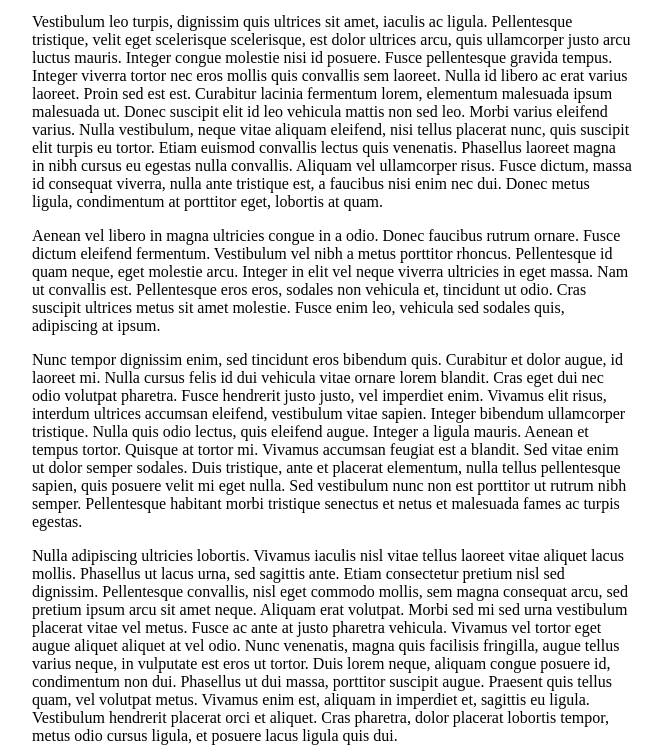
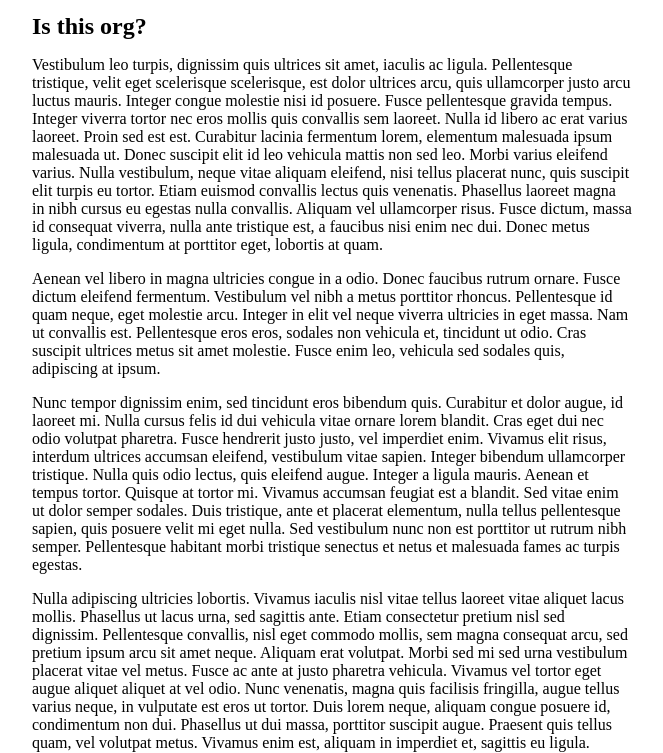
Before and after one commit to arnabold/arnabold.github.io, a plain HTML site: page posts/2017-11-21-site-workflow.html in a window 1280 px wide. Shown: the part 139-892 px from the top of the page, without its empty margins (308-971 px from the left). Drawn offline with Linux system fonts and the light colour scheme.

Commit message:
Update (2016-11-21 16:28:55 CET)

```diff
--- a/posts/2017-11-21-site-workflow.html
+++ b/posts/2017-11-21-site-workflow.html
@@ -29,6 +29,7 @@
 
 </div>
 
+<h1 id="is-this-org">Is this org?</h1>
 <p>Vestibulum leo turpis, dignissim quis ultrices sit amet, iaculis ac ligula. Pellentesque tristique, velit eget scelerisque scelerisque, est dolor ultrices arcu, quis ullamcorper justo arcu luctus mauris. Integer congue molestie nisi id posuere. Fusce pellentesque gravida tempus. Integer viverra tortor nec eros mollis quis convallis sem laoreet. Nulla id libero ac erat varius laoreet. Proin sed est est. Curabitur lacinia fermentum lorem, elementum malesuada ipsum malesuada ut. Donec suscipit elit id leo vehicula mattis non sed leo. Morbi varius eleifend varius. Nulla vestibulum, neque vitae aliquam eleifend, nisi tellus placerat nunc, quis suscipit elit turpis eu tortor. Etiam euismod convallis lectus quis venenatis. Phasellus laoreet magna in nibh cursus eu egestas nulla convallis. Aliquam vel ullamcorper risus. Fusce dictum, massa id consequat viverra, nulla ante tristique est, a faucibus nisi enim nec dui. Donec metus ligula, condimentum at porttitor eget, lobortis at quam.</p>
 <p>Aenean vel libero in magna ultricies congue in a odio. Donec faucibus rutrum ornare. Fusce dictum eleifend fermentum. Vestibulum vel nibh a metus porttitor rhoncus. Pellentesque id quam neque, eget molestie arcu. Integer in elit vel neque viverra ultricies in eget massa. Nam ut convallis est. Pellentesque eros eros, sodales non vehicula et, tincidunt ut odio. Cras suscipit ultrices metus sit amet molestie. Fusce enim leo, vehicula sed sodales quis, adipiscing at ipsum.</p>
 <p>Nunc tempor dignissim enim, sed tincidunt eros bibendum quis. Curabitur et dolor augue, id laoreet mi. Nulla cursus felis id dui vehicula vitae ornare lorem blandit. Cras eget dui nec odio volutpat pharetra. Fusce hendrerit justo justo, vel imperdiet enim. Vivamus elit risus, interdum ultrices accumsan eleifend, vestibulum vitae sapien. Integer bibendum ullamcorper tristique. Nulla quis odio lectus, quis eleifend augue. Integer a ligula mauris. Aenean et tempus tortor. Quisque at tortor mi. Vivamus accumsan feugiat est a blandit. Sed vitae enim ut dolor semper sodales. Duis tristique, ante et placerat elementum, nulla tellus pellentesque sapien, quis posuere velit mi eget nulla. Sed vestibulum nunc non est porttitor ut rutrum nibh semper. Pellentesque habitant morbi tristique senectus et netus et malesuada fames ac turpis egestas.</p>
```
